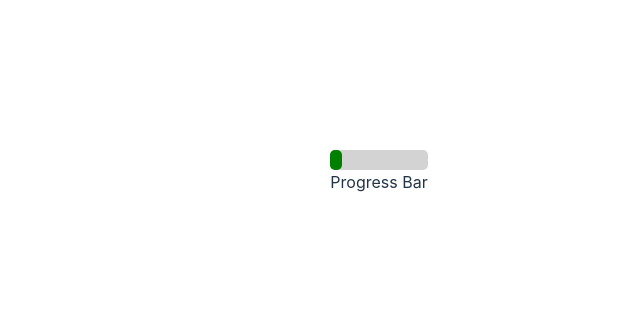
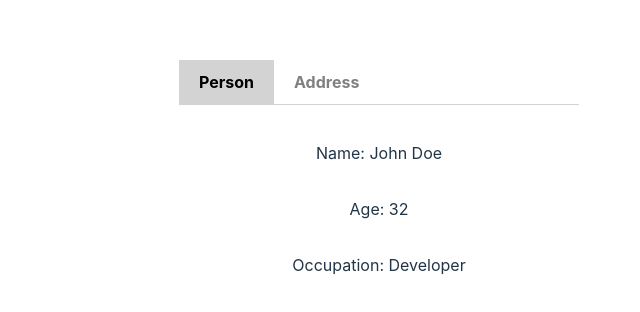
Before and after one commit to Ian-arap-kirui/frontend-challenges, a React (Vite) app in the folder react-challenges/: page / in a window 1280 px wide. Shown: the part 240-552 px from the top of the page, without its empty margins (261-901 px from the left). Built offline with nearby package versions, Linux system fonts and the light colour scheme.

Commit message:
[solution] react-challenge #1 tabs bar

```diff
--- a/react-challenges/src/App.jsx
+++ b/react-challenges/src/App.jsx
@@ -1,10 +1,12 @@
 import "./App.css";
 import ProgressBar from "./components/ProgressBar/ProgressBar";
+import Tabs from "./components/TabBar/TabBar";
 
 function App() {
   return (
     <>
-      <ProgressBar />
+      {/* <ProgressBar /> */}
+      <Tabs />
     </>
   );
 }
--- /dev/null
+++ b/react-challenges/src/components/TabBar/TabBar.jsx
@@ -0,0 +1,95 @@
+import React, { useState } from "react";
+import styled from "styled-components";
+
+const person = {
+  name: "John Doe",
+  age: 32,
+  occupation: "Developer",
+};
+
+const address = {
+  street: "1234 Main St",
+  city: "San Francisco",
+  state: "CA",
+  zip: "94107",
+};
+
+const Tabs = () => {
+  const [activeTab, setActiveTab] = useState("Person");
+
+  return (
+    <Container>
+      <TabList>
+        <Tab
+          data-testid="person-tab"
+          onClick={() => setActiveTab("Person")}
+          active={activeTab === "Person"}
+        >
+          Person
+        </Tab>
+        <Tab
+          data-testid="address-tab"
+          onClick={() => setActiveTab("Address")}
+          active={activeTab === "Address"}
+        >
+          Address
+        </Tab>
+      </TabList>
+      <TabContent>
+        {activeTab === "Person" ? (
+          <PersonContainer data-testid="person-container">
+            <p>Name: {person.name}</p>
+            <p>Age: {person.age}</p>
+            <p>Occupation: {person.occupation}</p>
+          </PersonContainer>
+        ) : (
+          <AddressContainer data-testid="address-container">
+            <p>Street: {address.street}</p>
+            <p>City: {address.city}</p>
+            <p>State: {address.state}</p>
+            <p>Zip: {address.zip}</p>
+          </AddressContainer>
+        )}
+      </TabContent>
+    </Container>
+  );
+};
+
+export default Tabs;
+
+const Container = styled.div`
+  width: 400px;
+  height: 200px;
+  display: flex;
+  flex-direction: column;
+`;
+
+const TabList = styled.ul`
+  display: flex;
+  list-style: none;
+  margin: 0;
+  padding: 0;
+  border-bottom: 1px solid lightgray;
+`;
+
+const Tab = styled.li`
+  padding: 10px 20px;
+  cursor: pointer;
+  font-weight: bold;
+  color: ${(props) => (props.active ? "black" : "gray")};
+  background-color: ${(props) => (props.active ? "lightgray" : "white")};
+`;
+
+const TabContent = styled.div`
+  padding: 20px;
+`;
+
+const PersonContainer = styled.div`
+  display: flex;
+  flex-direction: column;
+`;
+
+const AddressContainer = styled.div`
+  display: flex;
+  flex-direction: column;
+`;
```
